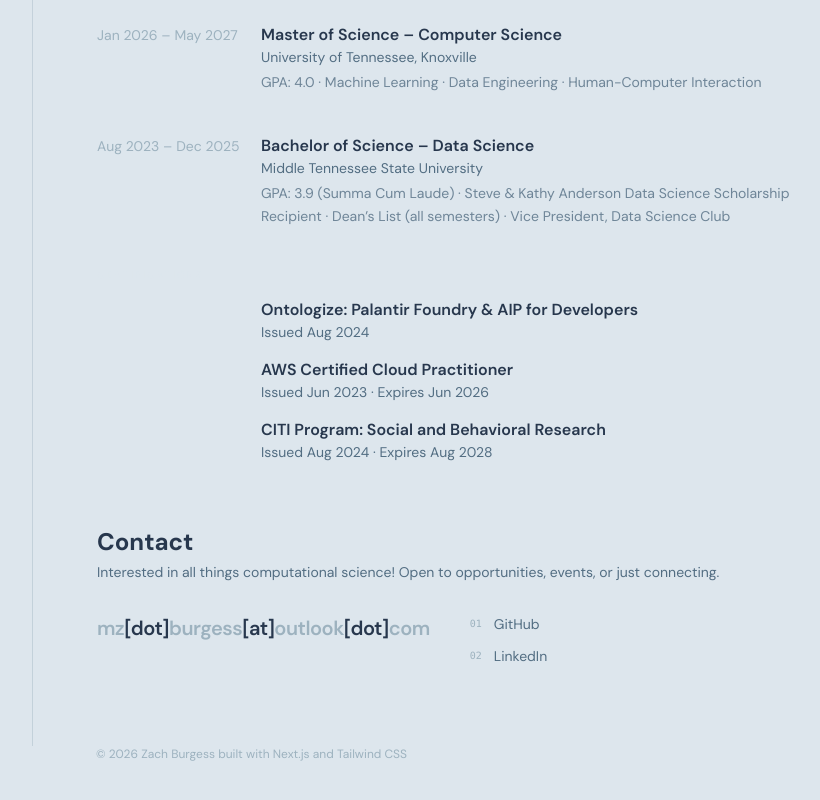
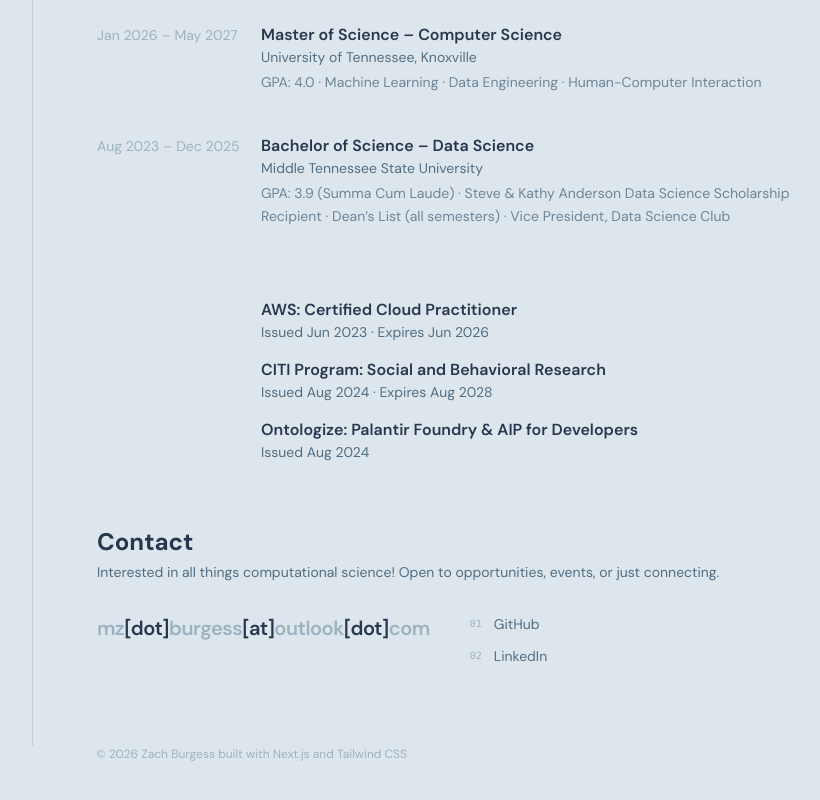
Before and after one commit to ctrlaltzach/personal-portfolio, a Next.js app: page / in a window 1280 px wide. Shown: the part 1703-2503 px from the top of the page, without its empty margins (268-1088 px from the left). Built offline with nearby package versions, Linux system fonts and the light colour scheme.

Commit message:
keep this

```diff
--- a/app/page.tsx
+++ b/app/page.tsx
@@ -90,9 +90,9 @@ const education = [
 ];
 
 const certifications = [
+  { name: "AWS: Certified Cloud Practitioner", detail: "Issued Jun 2023  ·  Expires Jun 2026" },
+  { name: "CITI Program: Social and Behavioral Research", detail: "Issued Aug 2024  ·  Expires Aug 2028" },
   { name: "Ontologize: Palantir Foundry & AIP for Developers", detail: "Issued Aug 2024" },
-  { name: "AWS Certified Cloud Practitioner", detail: "Issued Jun 2023  ·  Expires Jun 2026" },
-  { name: "CITI Program: Social and Behavioral Research", detail: "Issued Aug 2024  ·  Expires Aug 2028" },
 ];
 
 const LINE = "border-l border-[#9db2bf]/40 dark:border-[#526d82]/50";
```
